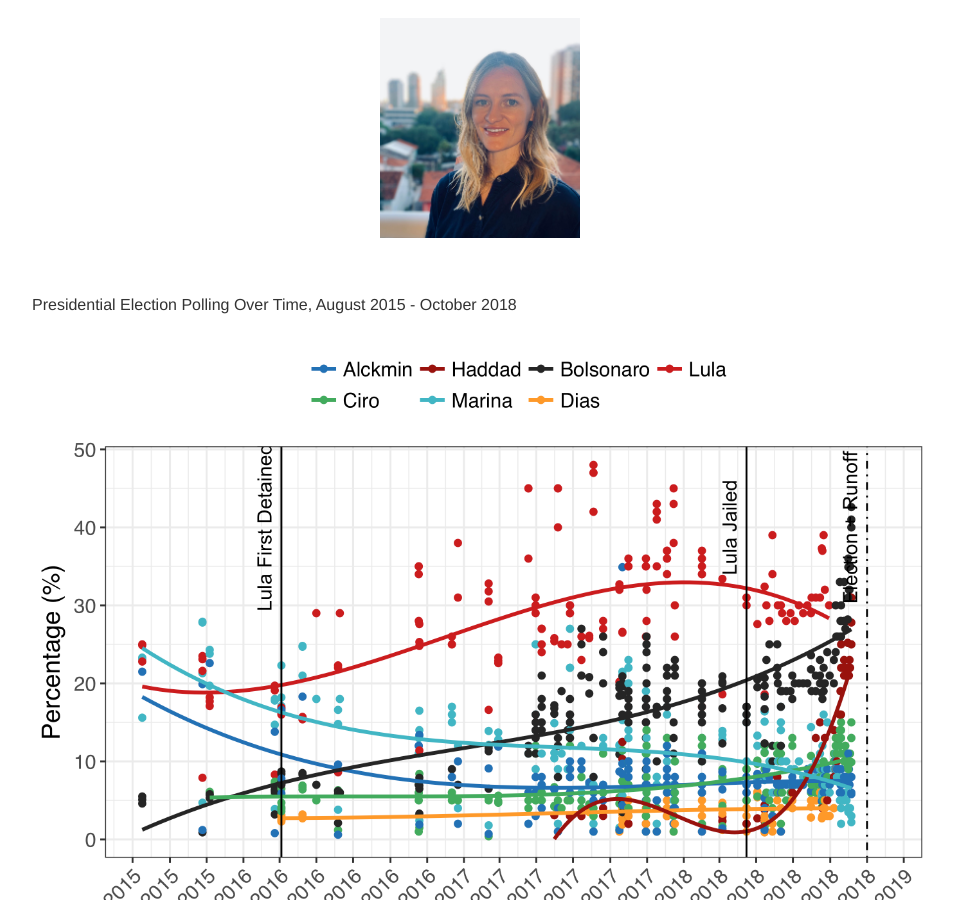
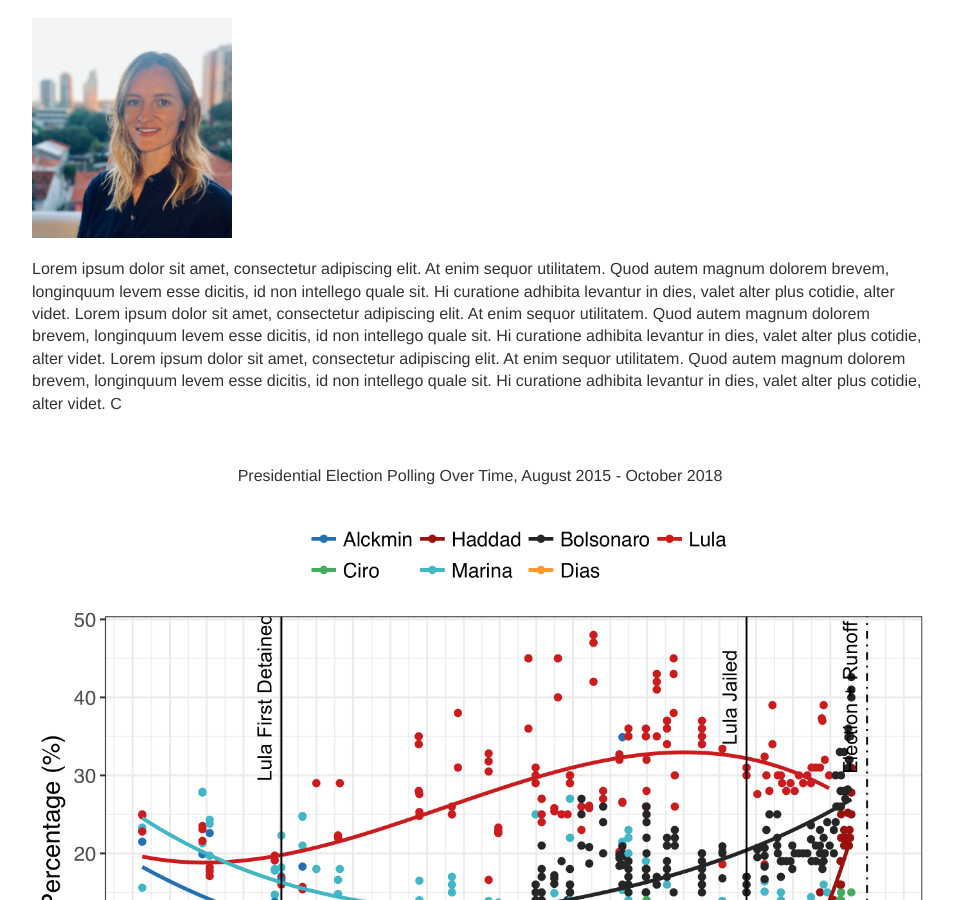
Before and after one commit to lizmckenna/elizabethmckenna.org, a Jekyll site: the page built from index.html, in a window 1280 px wide and 900 px high, scrolled down 350 px. Shown: the whole window, without its empty margins (160-1114 px from the left). Built offline with Jekyll 4.4.1, drawn with Linux system fonts in a browser that asks for light colours.

Commit message:
Update index.html

```diff
--- a/index.html
+++ b/index.html
@@ -14,19 +14,24 @@
 		<br>
 		—Antonio Gramsci</p>
 		</font>
+	</center>
 
 <br>
 <h1>Liz McKenna</h1>
  <left>
 <img src="/images/mckenna_2019.jpg" alt="HTML5 Icon" style="width:200px;height:220px;">
-	</center>
+	</left>
 <br>
+<p> Lorem ipsum dolor sit amet, consectetur adipiscing elit. At enim sequor utilitatem. Quod autem magnum dolorem brevem, longinquum levem esse dicitis, id non intellego quale sit. Hi curatione adhibita levantur in dies, valet alter plus cotidie, alter videt.
 
+Lorem ipsum dolor sit amet, consectetur adipiscing elit. At enim sequor utilitatem. Quod autem magnum dolorem brevem, longinquum levem esse dicitis, id non intellego quale sit. Hi curatione adhibita levantur in dies, valet alter plus cotidie, alter videt.
 
+Lorem ipsum dolor sit amet, consectetur adipiscing elit. At enim sequor utilitatem. Quod autem magnum dolorem brevem, longinquum levem esse dicitis, id non intellego quale sit. Hi curatione adhibita levantur in dies, valet alter plus cotidie, alter videt. C
+</p>
 
 <br>
+<center>
 <p>Presidential Election Polling Over Time, August 2015 - October 2018</p>
- <center>
 <img src="/images/2018-10-6-long.png" alt="HTML5 Icon" style="width:900px;height:650px;">
 	</center>
 <br>
```
